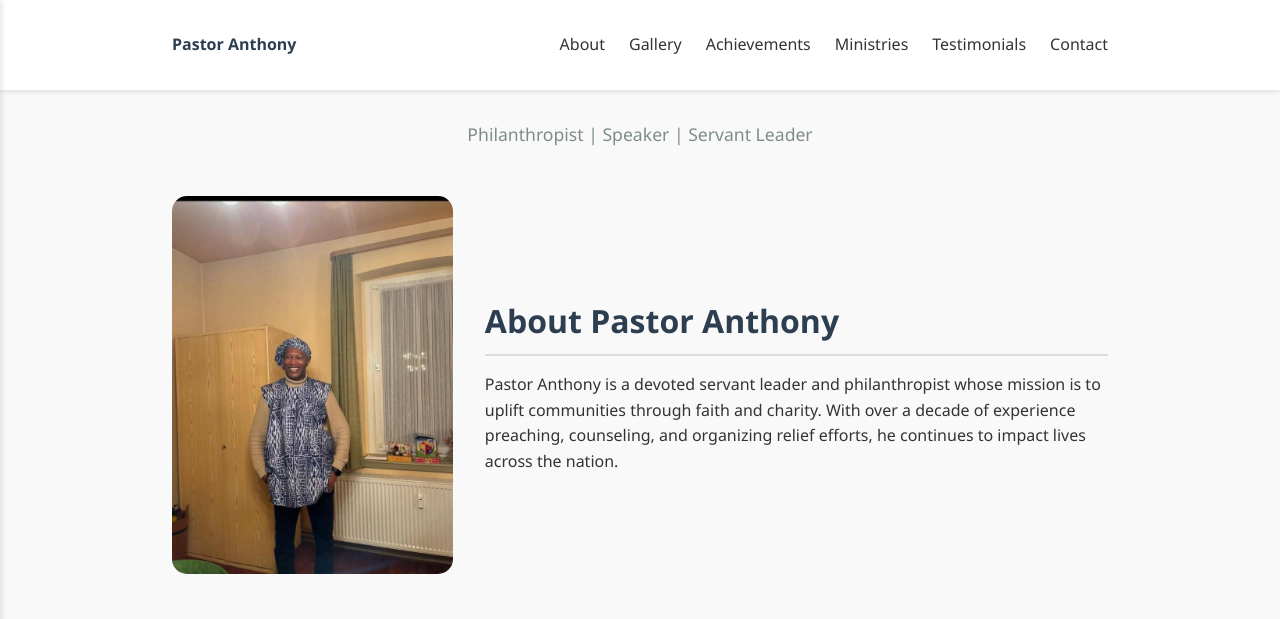
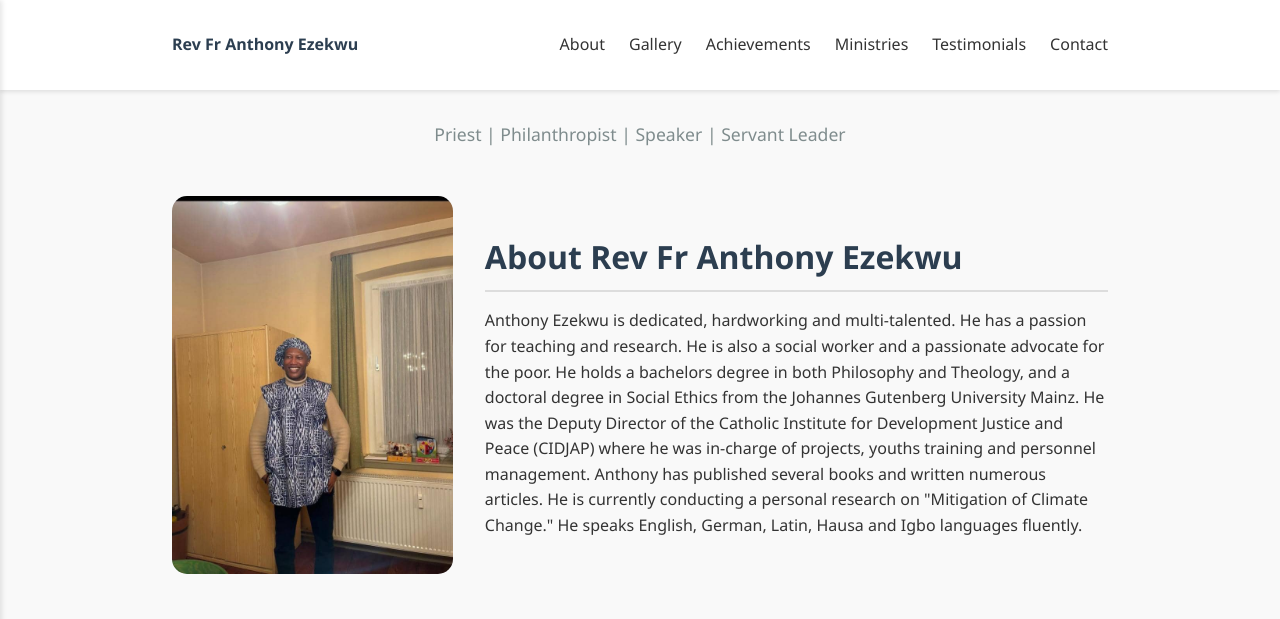
Before and after one commit to SpanixHugo/Pastor-anthony, a plain HTML site: page index.html in a window 1280 px wide. Shown: the top 619 px of the page. Drawn offline with Linux system fonts and the light colour scheme.

Commit message:
Add files via upload

```diff
--- a/index.html
+++ b/index.html
@@ -4,7 +4,7 @@
 <head>
   <meta charset="UTF-8">
   <meta name="viewport" content="width=device-width, initial-scale=1.0">
-  <title>Pastor Anthony | Portfolio</title>
+  <title>Rev Fr Anthony Ezekwu | Portfolio</title>
   <link rel="stylesheet" href="style.css">
 </head>
 
@@ -24,7 +24,7 @@
   <!-- Navigation -->
   <nav>
     <div class="container">
-      <div class="logo">Pastor Anthony</div>
+      <div class="logo">Rev Fr Anthony Ezekwu</div>
       <button class="menu-toggle" id="menuToggle">☰</button>
       <ul>
         <li><a href="#about">About</a></li>
@@ -39,18 +39,16 @@
 
   <div class="container">
     <header id="home">
-      <!-- <div class="logo">Pastor Anthony</div> -->
-      <div class="subtitle">Philanthropist | Speaker | Servant Leader</div>
+      <!-- <div class="logo">Rev Fr Anthony Ezekwu</div> -->
+      <div class="subtitle">Priest | Philanthropist | Speaker | Servant Leader</div>
     </header>
 
     <!-- About Section -->
     <section id="about" class="about">
-      <img src="./images/IMG-20250519-WA0086.jpg" alt="Pastor Anthony">
+      <img src="./images/IMG-20250519-WA0086.jpg" alt="Rev Fr Anthony Ezekwu">
       <div>
-        <h2>About Pastor Anthony</h2>
-        <p>Pastor Anthony is a devoted servant leader and philanthropist whose mission is to uplift communities through
-          faith and charity. With over a decade of experience preaching, counseling, and organizing relief efforts, he
-          continues to impact lives across the nation.</p>
+        <h2>About Rev Fr Anthony Ezekwu</h2>
+        <p>Anthony Ezekwu is dedicated, hardworking and multi-talented. He has a passion for teaching and research. He is also a social worker and a passionate advocate for the poor. He holds a bachelors degree in both Philosophy and Theology, and a doctoral degree in Social Ethics from the Johannes Gutenberg University Mainz. He was the Deputy Director of the Catholic Institute for Development Justice and Peace (CIDJAP) where he was in-charge of projects, youths training and personnel management. Anthony has published several books and written numerous articles. He is currently conducting a personal research on "Mitigation of Climate Change." He speaks English, German, Latin, Hausa and Igbo languages fluently.</p>
       </div>
     </section>
 
@@ -99,7 +97,7 @@
     <!-- Testimonials Section -->
     <section id="testimonials" class="testimonials">
       <h2>Testimonials</h2>
-      <div class="testimonial-item">“Pastor Anthony transformed our community with his unwavering compassion.” – Mary J.
+      <div class="testimonial-item">“Rev Fr Anthony Ezekwu transformed our community with his unwavering compassion.” – Mary J.
       </div>
       <div class="testimonial-item">“His leadership inspired me to serve others selflessly.” – David U.</div>
     </section>
@@ -114,11 +112,11 @@
         <button type="submit">Send Message</button>
       </form>
       <p style="margin-top:1rem;">Follow on social media:</p>
-      <p><a href="#">Twitter</a> | <a href="#">Facebook</a> | <a href="#">Instagram</a></p>
+      <p><a href="#" target="_blank">Twitter</a> | <a href="https://facebook.com/chilavet.ok" target="_blank">Facebook</a> | <a href="#" target="_blank">Instagram</a> | <a href="https://linkedin.com/in/dr-anthony-ezekwu-a89982148" target="_blank">linkedin</a> | <a href="https://youtube.com/@toniezekwu?si=MP0xDRRGXUG2iUOE" target="_blank">Youtube</a></p>
     </section>
 
     <footer>
-      &copy; 2025 Pastor Anthony Ministries. All rights reserved.
+      &copy; 2025 Rev Fr Anthony Ezekwu Ministries. All rights reserved.
     </footer>
   </div>
 
```
